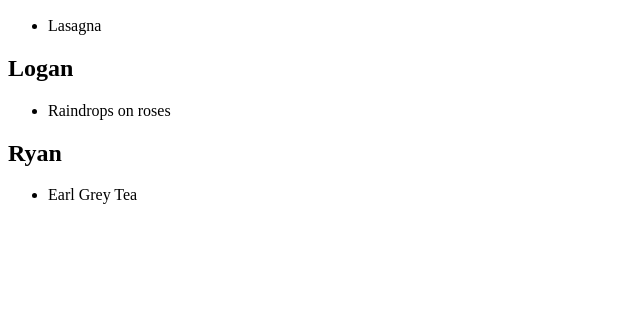
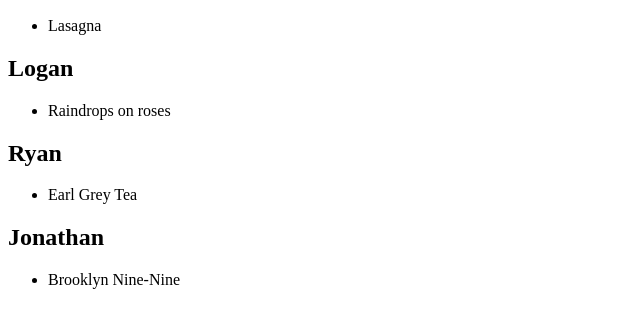
Before and after one commit to NSS-Day-Cohort-64/favorite-things-monday-madness, a plain HTML site: page index.html in a window 1280 px wide. Shown: the part 110-438 px from the top of the page, without its empty margins (0-640 px from the left). Drawn offline with Linux system fonts and the light colour scheme.

Commit message:
added my fav

```diff
--- a/index.html
+++ b/index.html
@@ -23,5 +23,10 @@
         <li>Earl Grey Tea</li>
     </ul>
 
+    <h2>Jonathan</h2>
+    <ul>
+        <li>Brooklyn Nine-Nine</li>
+    </ul>
+
 </body>
 </html>
```
